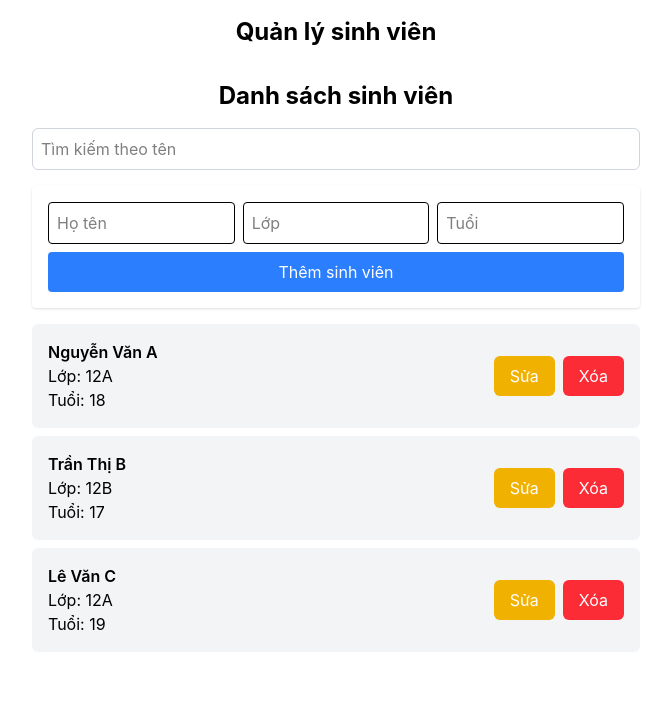
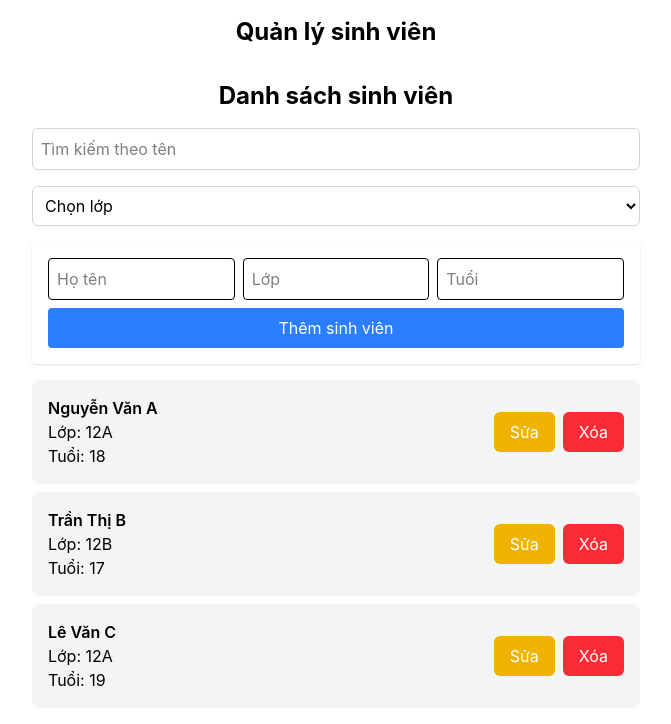
Before and after one commit to NhanItJAVA1/HuynhTrongNhan_22679471, a React (Vite) app: page / in a window 1280 px wide. Shown: the top 724 px of the page, without its empty margins (304-975 px from the left). Built offline with nearby package versions, Linux system fonts and the light colour scheme.

Commit message:
feat: lọc sinh viên theo lớp

```diff
--- a/src/pages/StudentManager.jsx
+++ b/src/pages/StudentManager.jsx
@@ -9,6 +9,7 @@ function StudentManager() {
     { id: 3, name: "Lê Văn C", class: "12A", age: 19 },
   ]);
   const [searchTerm, setSearchTerm] = useState("");
+  const [selectedClass, setSelectedClass] = useState("");
 
   const addStudent = (student) => {
     setStudents((prev) => [...prev, { ...student, id: Date.now() }]);
@@ -27,10 +28,15 @@ function StudentManager() {
   };
 
   const filterStudents = () => {
-    if (!searchTerm) return students;
-    return students.filter((student) =>
-      student.name.toLowerCase().includes(searchTerm.toLowerCase())
-    );
+    if (!searchTerm && !selectedClass) return students;
+    return students.filter((student) => {
+      const matchesSearchTerm =
+        student.name.toLowerCase().includes(searchTerm.toLowerCase());
+      const matchesClass = selectedClass
+        ? student.class === selectedClass
+        : true;
+      return matchesSearchTerm && matchesClass;
+    });
   };
 
   return (
@@ -47,6 +53,19 @@ function StudentManager() {
         />
       </div>
 
+      <div className="mb-4">
+        <select
+          value={selectedClass}
+          onChange={(e) => setSelectedClass(e.target.value)}
+          className="w-full p-2 border border-gray-300 rounded-md"
+        >
+          <option value="">Chọn lớp</option>
+          <option value="12A">12A</option>
+          <option value="12B">12B</option>
+          <option value="12C">12C</option>
+        </select>
+      </div>
+
       <StudentForm onAdd={addStudent} />
       <StudentList
         students={filterStudents()}
```
Also changed, not shown: MinhChung/Lọc sinh viên theo lớp_1.png (added), MinhChung/Lọc sinh viên theo lớp_2.png (added).
